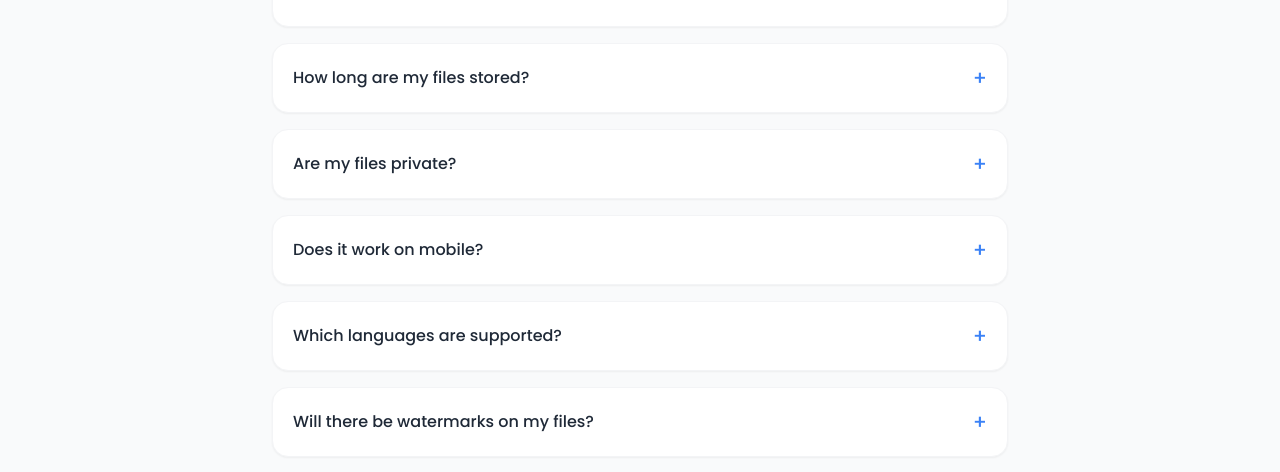
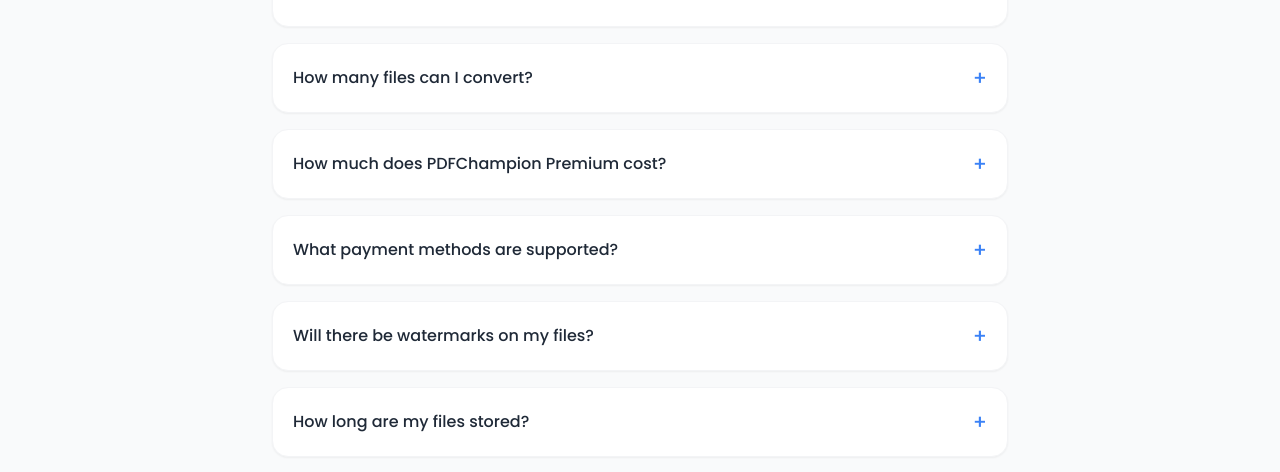
Before and after one commit to acoustic121/desipdf, a Next.js app in the folder desipdf/: page /faq in a window 1280 px wide. Shown: the part 480-952 px from the top of the page. Built offline with nearby package versions, Linux system fonts and the light colour scheme; no server answers.

Commit message:
docs(faq): update FAQ contents to align with new basic/premium subscription model and regional pricing

```diff
--- a/desipdf/pages/faq.js
+++ b/desipdf/pages/faq.js
@@ -1,16 +1,18 @@
 import Head from 'next/head'
 
 const FAQS = [
-  { q: 'Is PDFChampion free?', a: 'Yes, all tools are 100% free. No hidden costs, ever.' },
-  { q: 'Do I need to create an account?', a: 'No account required. Just upload and convert.' },
-  { q: 'What is the maximum file size?', a: 'There is no file size limit since your files are processed locally on your device.' },
+  { q: 'Is PDFChampion free?', a: 'Yes, PDFChampion has a generous Free tier. You can convert up to 15 files per day for free, with files up to 50 MB. For unlimited conversions, larger file sizes (up to 4 GB), priority processing, and an ad-free experience, you can upgrade to Premium.' },
+  { q: 'Do I need to create an account?', a: 'No account is required to use the Free plan. You can start converting files right away. However, to upgrade to Premium and enjoy unlimited usage, you will need to sign up for an account.' },
+  { q: 'What is the maximum file size?', a: 'For Free tier users, the maximum file size is 50 MB. For Premium users, the limit is increased to 4 GB. All files are processed locally in your web browser, ensuring complete privacy.' },
+  { q: 'How many files can I convert?', a: 'Free users can convert up to 15 files per day. If you need more, you can upgrade to the Premium plan which offers unlimited daily conversions.' },
+  { q: 'How much does PDFChampion Premium cost?', a: 'To keep it affordable worldwide, we offer regional pricing: in India, it is ₹49/month or ₹499/year. For the US, UK, and Europe, it is $1.00, £1.00, or €1.00 per month (and $9.00, £9.00, or €9.00 per year). For Canada and Australia, it is C$1.49 / A$1.49 per month ($14.99 per year). Other regions are dynamically converted using real-time exchange rates.' },
+  { q: 'What payment methods are supported?', a: 'We support Razorpay for local payments in India (including UPI, Net Banking, and cards) and international card payments. For users in other countries, we support international credit/debit cards and PayPal.' },
+  { q: 'Will there be watermarks on my files?', a: 'Never. Both Free and Premium users get 100% clean files with no watermarks.' },
   { q: 'How long are my files stored?', a: 'We never store your files. They are processed entirely in your web browser and never uploaded to our servers.' },
   { q: 'Are my files private?', a: 'Yes, 100% private. Because processing runs entirely in your local browser, your sensitive data never leaves your device.' },
-  { q: 'Does it work on mobile?', a: 'Fully responsive. Works on Android and iPhone browsers.' },
-  { q: 'Which languages are supported?', a: 'English, Hindi, Tamil, Telugu, Bengali, Marathi, and Gujarati.' },
-  { q: 'Will there be watermarks on my files?', a: 'Never. Your output files are 100% clean.' },
-  { q: 'How many files can I convert?', a: 'There is no limit. Convert as many files as you need.' },
-  { q: 'Can I use PDFChampion for commercial purposes?', a: 'Yes, feel free to use it for business needs.' },
+  { q: 'Does it work on mobile?', a: 'Yes, PDFChampion is fully responsive and works perfectly on Android and iPhone browsers.' },
+  { q: 'Which languages are supported?', a: 'We support 29 languages, including English, Hindi, Spanish, French, German, Japanese, Chinese, and many more, making it easy to use globally.' },
+  { q: 'Can I use PDFChampion for commercial purposes?', a: 'Yes, both Free and Premium tiers can be used for commercial and business needs.' },
 ]
 
 export default function FAQ() {
```
